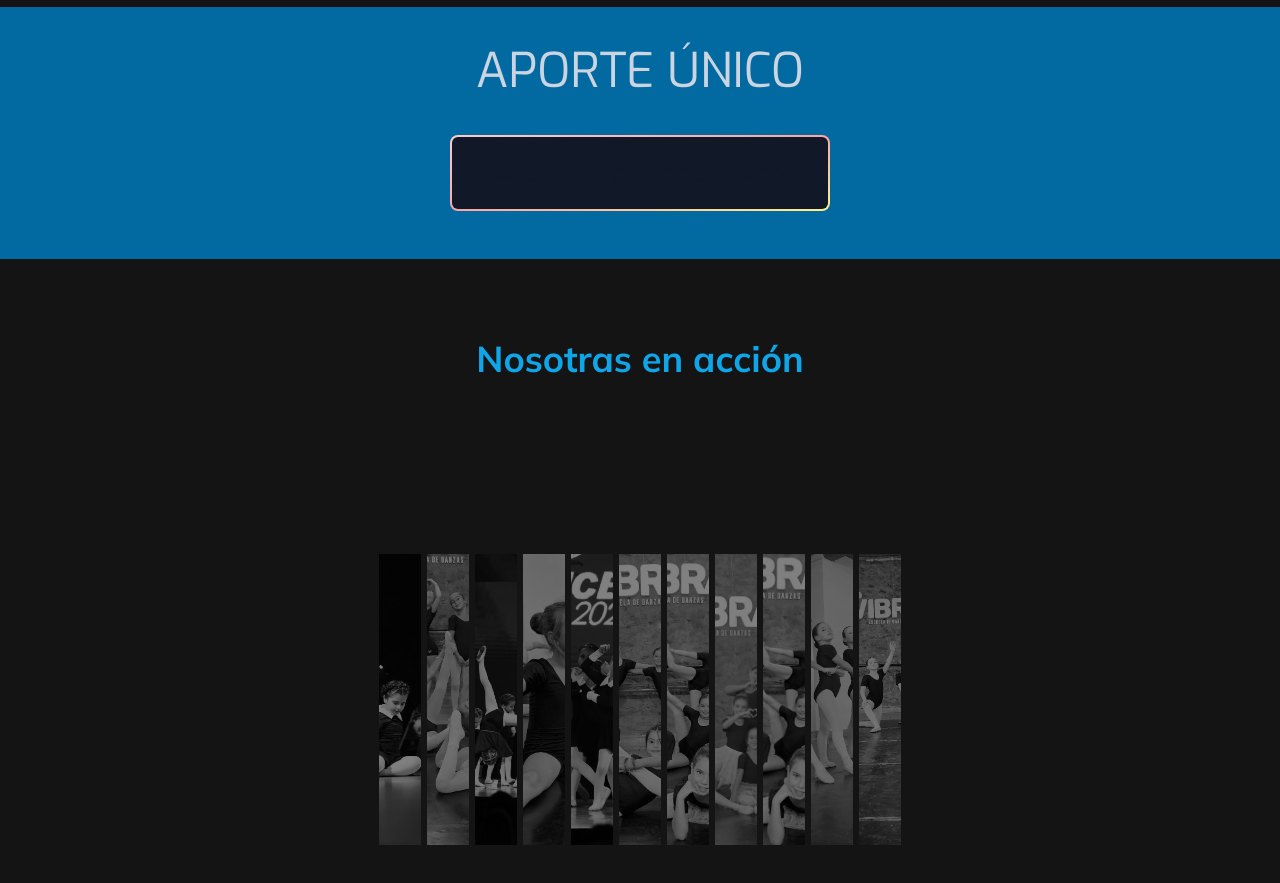
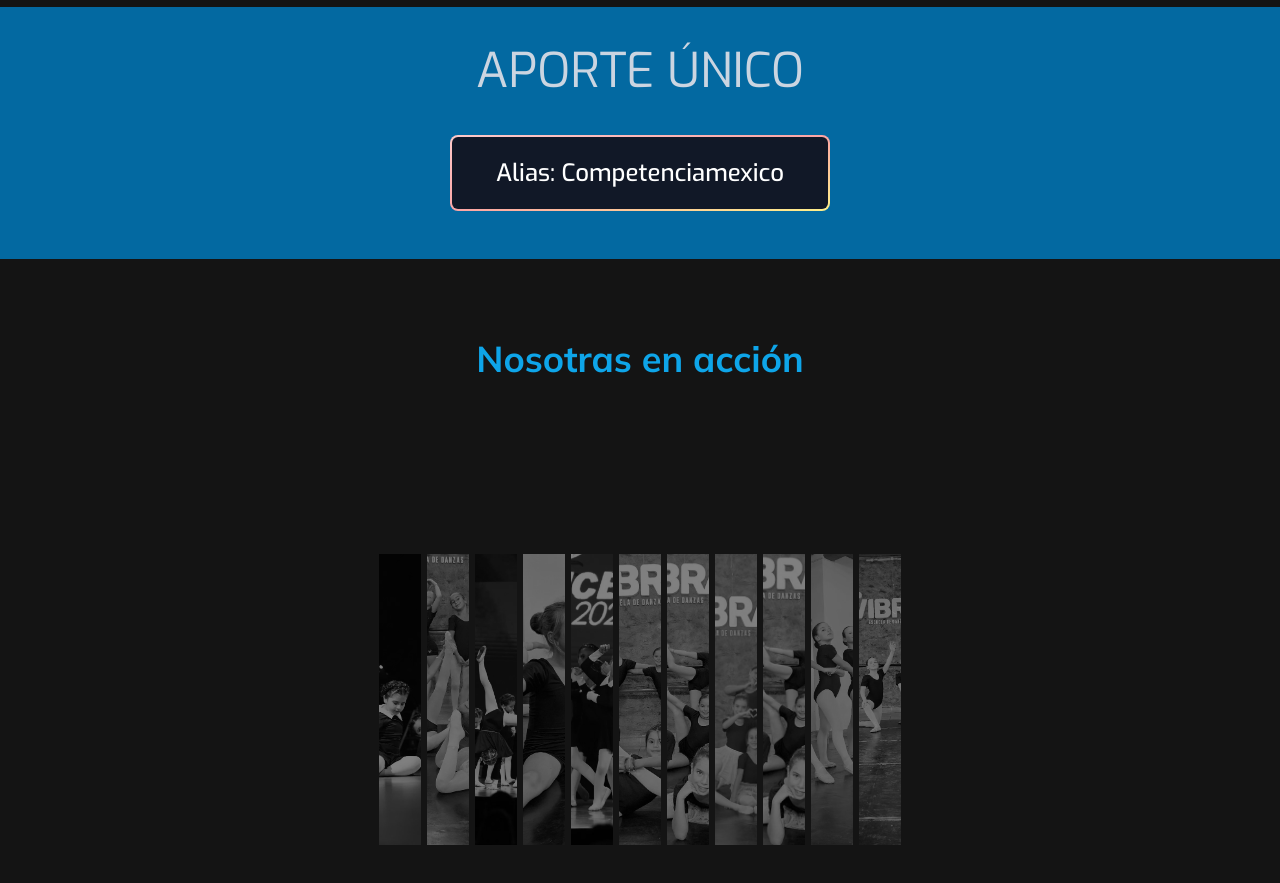
Before and after one commit to Davidespinosa8/hinchadavibra, a Next.js app: page / in a window 1280 px wide. Shown: the part 940-1823 px from the top of the page. Built offline with nearby package versions, Linux system fonts and the light colour scheme.

Commit message:
Style Navbar/colores fonts button

```diff
--- a/src/components/Buttons/buttons.tsx
+++ b/src/components/Buttons/buttons.tsx
@@ -43,8 +43,8 @@
             </Link>
           </div> */}
           <div className="col-span-1 md:col-span-2 px-5">
-            <button className="w-full relative inline-flex items-center justify-center p-0.5 mb-2 me-2 overflow-hidden text-sm font-medium text-gray-900 rounded-lg group bg-gradient-to-br from-red-200 via-red-300 to-yellow-200 group-hover:from-red-200 group-hover:via-red-300 group-hover:to-yellow-200 dark:text-white dark:hover:text-gray-900 focus:ring-4 focus:outline-none focus:ring-red-100 dark:focus:ring-red-400">
-              <span className="w-full relative px-10 py-5 transition-all ease-in duration-75 bg-gray-900 rounded-md group-hover:bg-opacity-0 text-2xl font-Exo">
+            <button className="w-full relative inline-flex items-center justify-center p-0.5 mb-2 me-2 overflow-hidden text-sm font-medium text-gray-800 rounded-lg group bg-gradient-to-br from-red-200 via-red-300 to-yellow-200 group-hover:from-red-200 group-hover:via-red-300 group-hover:to-yellow-200 dark:text-white dark:hover:text-gray-900 focus:ring-4 focus:outline-none focus:ring-red-100 dark:focus:ring-red-400">
+              <span className="w-full relative px-10 py-5 transition-all ease-in duration-75 bg-gray-900 rounded-md group-hover:bg-opacity-0 text-2xl font-Exo text-white">
                 Alias: Competenciamexico
               </span>
             </button>
--- a/src/components/Navbar/navbar.tsx
+++ b/src/components/Navbar/navbar.tsx
@@ -2,7 +2,7 @@
 
 import React, { useState } from "react";
 import Link from "next/link";
-import dynamic from "next/dynamic";
+import "./style.css";
 
 /* eslint-disable */
 export function Navbar() {
```
